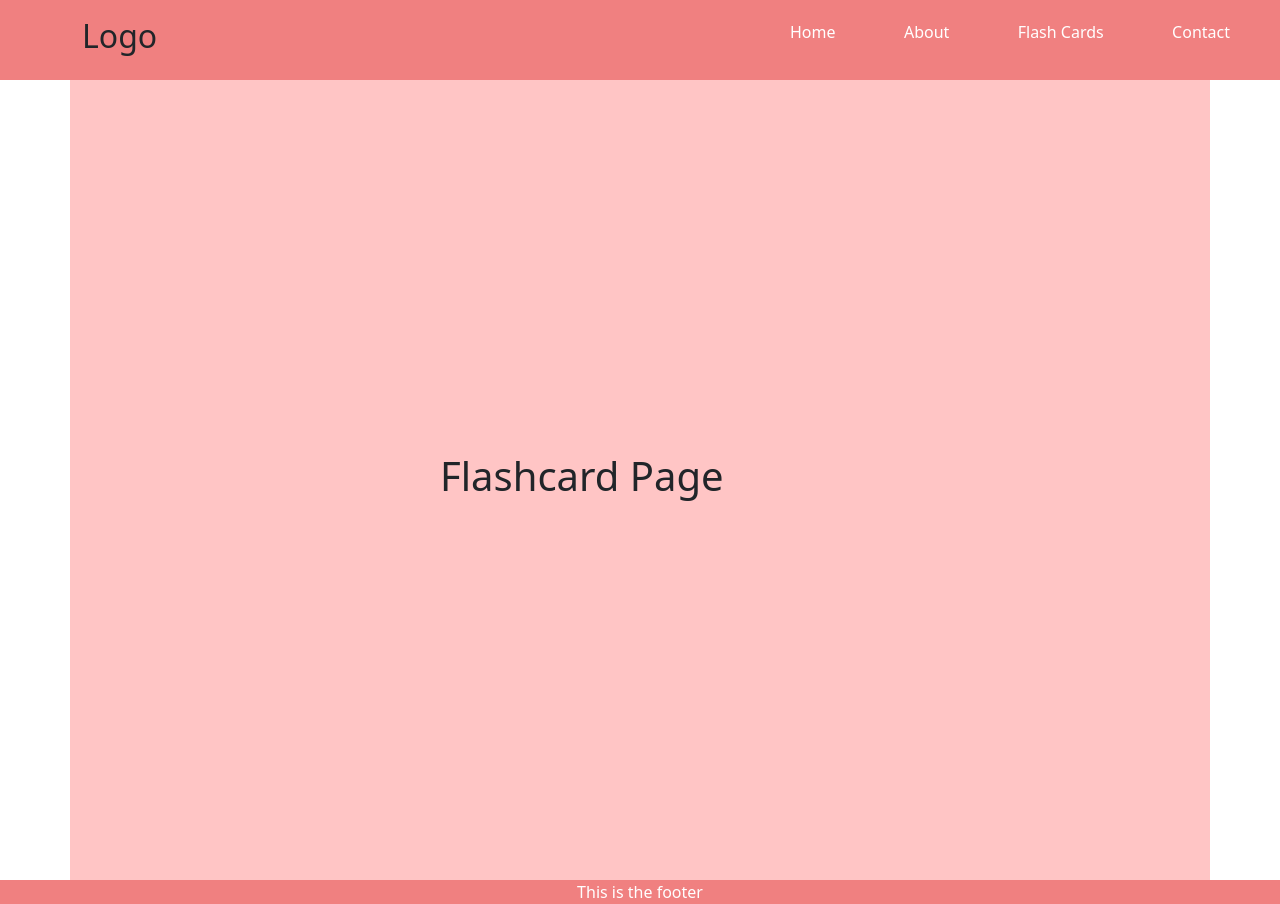
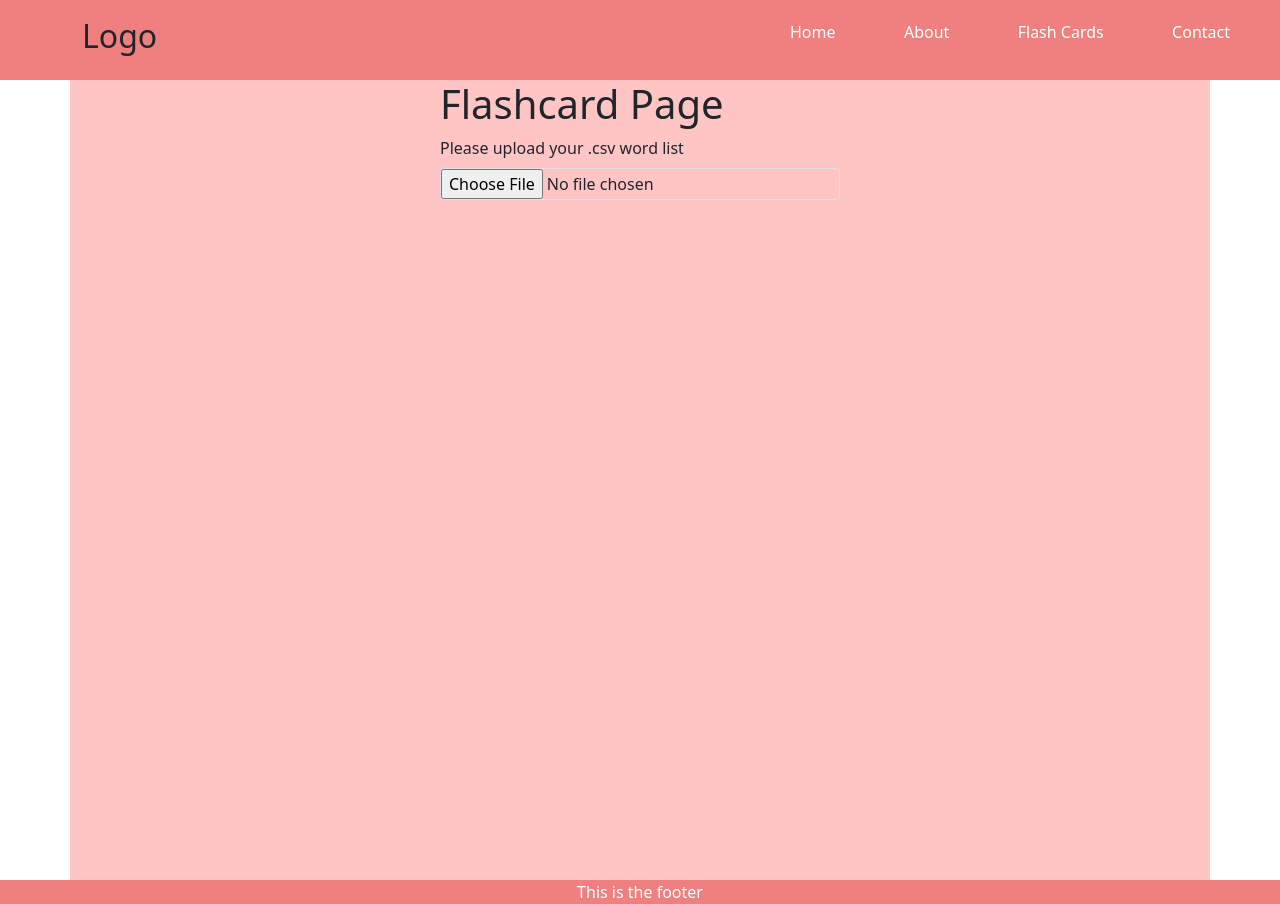
Before and after one commit to tora-pan/react_flashcards, a React (Create React App) app: page /flashcards in a window 1280 px wide. Built offline with nearby package versions, Linux system fonts and the light colour scheme; no server answers.

Commit message:
add FileUpload component

```diff
--- a/src/App.js
+++ b/src/App.js
@@ -20,7 +20,7 @@ function App() {
       <Router>
         <Header />
         <Container
-          className="d-flex align-items-center justify-content-center container"
+          className="d-flex justify-content-center container"
           style={{ minHeight: "100vh" }}
         >
           <div className="w-100" style={{ maxWidth: "400px" }}>
--- /dev/null
+++ b/src/components/file_upload/FileUpload.jsx
@@ -0,0 +1,15 @@
+import React from "react";
+import { Form } from "react-bootstrap";
+
+const FileUpload = () => {
+  return (
+    <div>
+      <Form.Label>Please upload your .csv word list</Form.Label>
+      <Form.Group controlId="formFileLg" className="mb-3 border rounded">
+        <Form.Control type="file" size="lg" />
+      </Form.Group>
+    </div>
+  );
+};
+
+export default FileUpload;
--- a/src/pages/flashcard_page/FlashcardPage.jsx
+++ b/src/pages/flashcard_page/FlashcardPage.jsx
@@ -1,9 +1,11 @@
 import React from "react";
+import FileUpload from "../../components/file_upload/FileUpload";
 
 const FlashcardPage = () => {
   return (
     <div>
       <h1>Flashcard Page</h1>
+      <FileUpload />
     </div>
   );
 };
```
